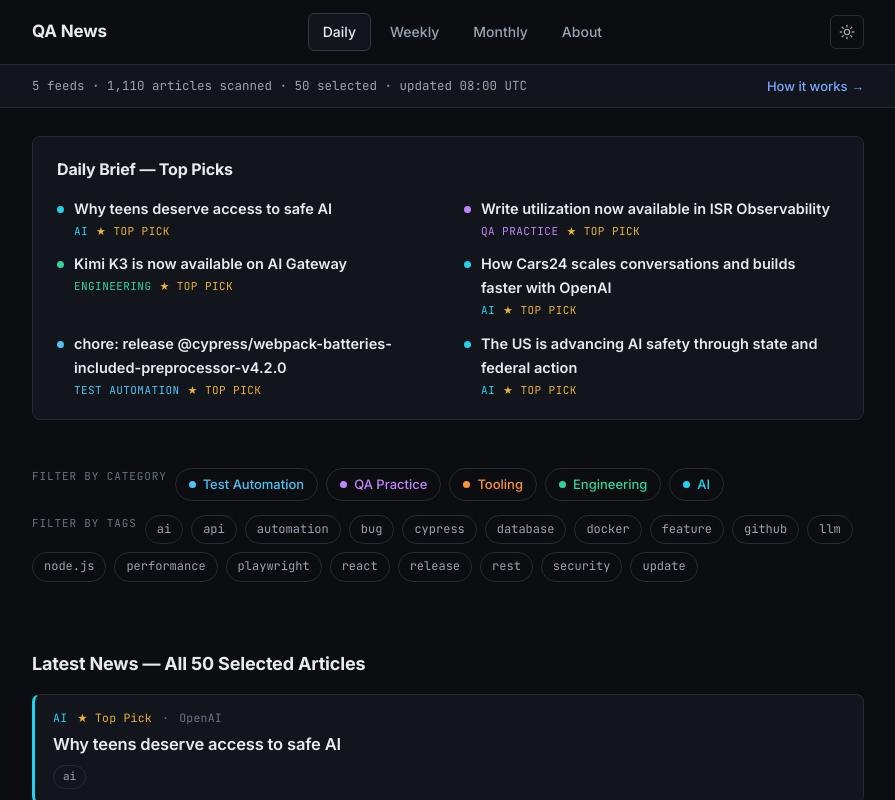
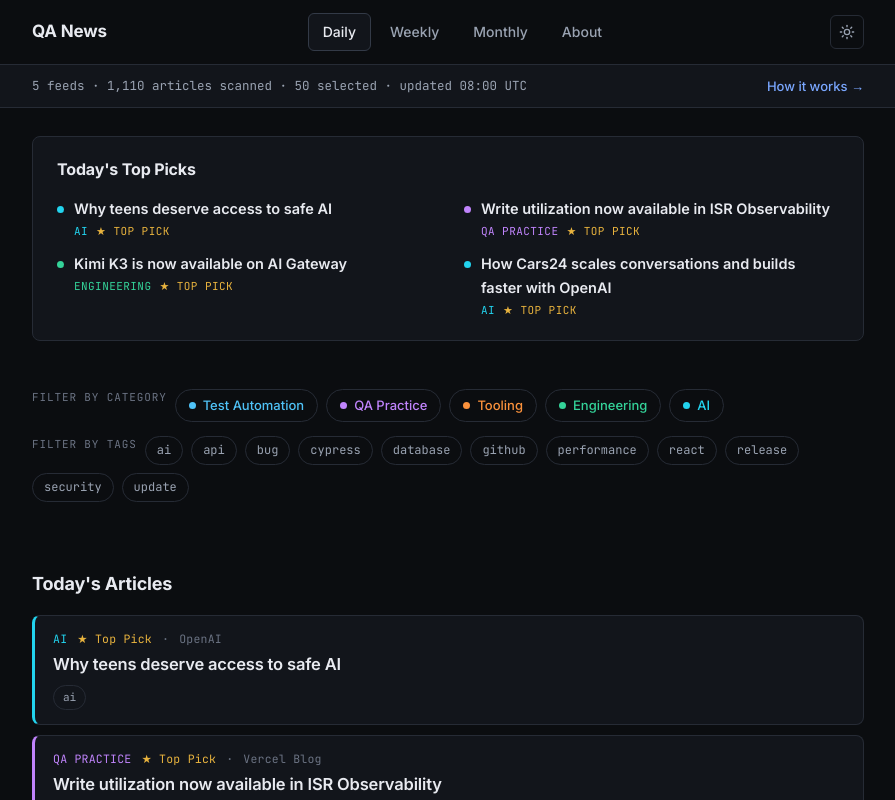
Before and after one commit to rciesielski3/qa-news, a Next.js app: page / in a window 1280 px wide. Shown: the top 800 px of the page, without its empty margins (192-1087 px from the left). Built offline with nearby package versions, Linux system fonts and the light colour scheme.

Commit message:
fix: daily page shows only today's articles with date-scoped brief

```diff
--- a/src/app/page.tsx
+++ b/src/app/page.tsx
@@ -1,18 +1,16 @@
 'use client';
 
 import { Suspense, useEffect, useState } from 'react';
-import type { Article } from '@/lib/types';
+import type { Article, Category } from '@/lib/types';
 import BriefCard from '@/components/BriefCard';
 import FilterBar from '@/components/FilterBar';
 import ArticleList from '@/components/ArticleList';
 import EmptyState from '@/components/EmptyState';
 import { useFiltering } from '@/hooks/useFiltering';
 import { applyFilters } from '@/lib/filtering';
+import { getTodayArticles } from '@/lib/filtering';
 import { CATEGORIES_WITH_LABELS } from '@/lib/styles';
 
-// `useFiltering` reads the URL via `useSearchParams`, which requires a
-// Suspense boundary above it (Next.js App Router requirement, especially
-// relevant for `output: 'export'` static builds).
 function DailyPageContent() {
   const [articles, setArticles] = useState<Article[]>([]);
   const [isLoading, setIsLoading] = useState(true);
@@ -41,19 +39,20 @@ function DailyPageContent() {
     };
   }, []);
 
-  // Daily Brief is always the first 6 articles, independent of filters.
-  const dailyPickIds = new Set(articles.slice(0, 6).map((article) => article.id));
-  const filteredArticles = applyFilters(articles, filters);
+  // Daily Brief is the first 3-4 articles from TODAY ONLY, independent of filters.
+  const todayArticles = getTodayArticles(articles as any) as Article[];
+  const dailyPickIds = new Set(todayArticles.slice(0, 4).map((article) => article.id));
+  const filteredArticles = applyFilters(todayArticles as any, filters) as Article[];
 
   return (
     <div className="w-full">
       <section className="mb-8 sm:mb-12">
         <BriefCard
-          title="Daily Brief — Top Picks"
-          items={articles.slice(0, 6).map((article) => ({
+          title="Today's Top Picks"
+          items={todayArticles.slice(0, 4).map((article) => ({
             id: article.id,
             title: article.title,
-            category: article.category,
+            category: article.category as Category,
             url: article.url,
             isTopPick: dailyPickIds.has(article.id),
           }))}
@@ -62,10 +61,10 @@ function DailyPageContent() {
 
       <section>
         {/* Extract unique tags for tag chips */}
-        {articles.length > 0 && (
+        {todayArticles.length > 0 && (
           <FilterBar
             categories={CATEGORIES_WITH_LABELS}
-            availableTags={Array.from(new Set(articles.flatMap((a) => a.tags || []))).sort()}
+            availableTags={Array.from(new Set(todayArticles.flatMap((a) => a.tags || []))).sort()}
             activeFilters={filters}
             onCategoryChange={(category) => updateFilters({ ...filters, category: category ?? undefined })}
             onTagChange={(tag, active) => {
@@ -75,14 +74,14 @@ function DailyPageContent() {
               updateFilters({ ...filters, tags: newTags.length > 0 ? newTags : undefined });
             }}
             onReset={clearFilters}
-            totalArticles={articles.length}
+            totalArticles={todayArticles.length}
             shownArticles={filteredArticles.length}
           />
         )}
 
         <div className="py-6 sm:py-8">
           <h2 className="section-title">
-            Latest News — All 50 Selected Articles
+            Today's Articles
           </h2>
 
           {isLoading ? (
```
